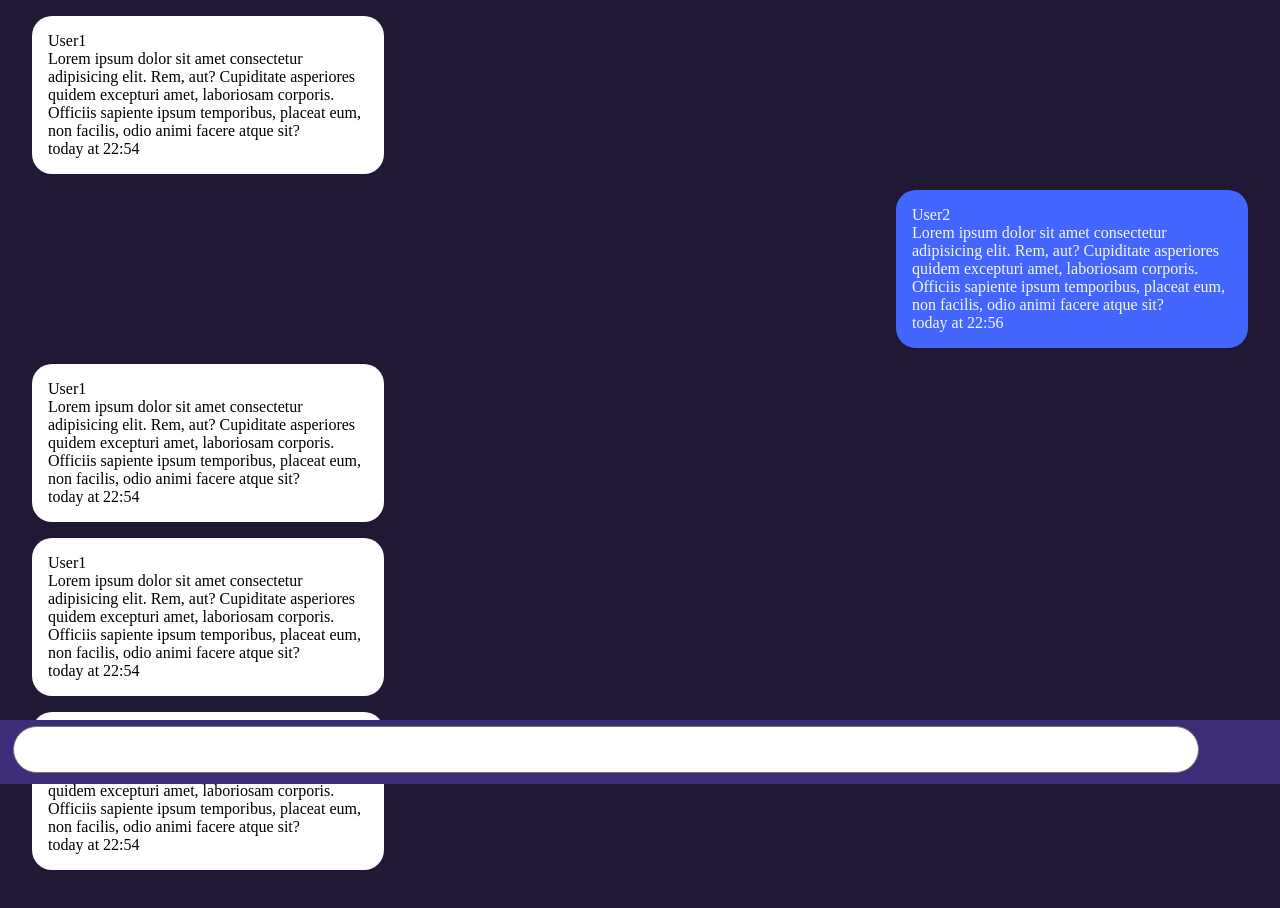
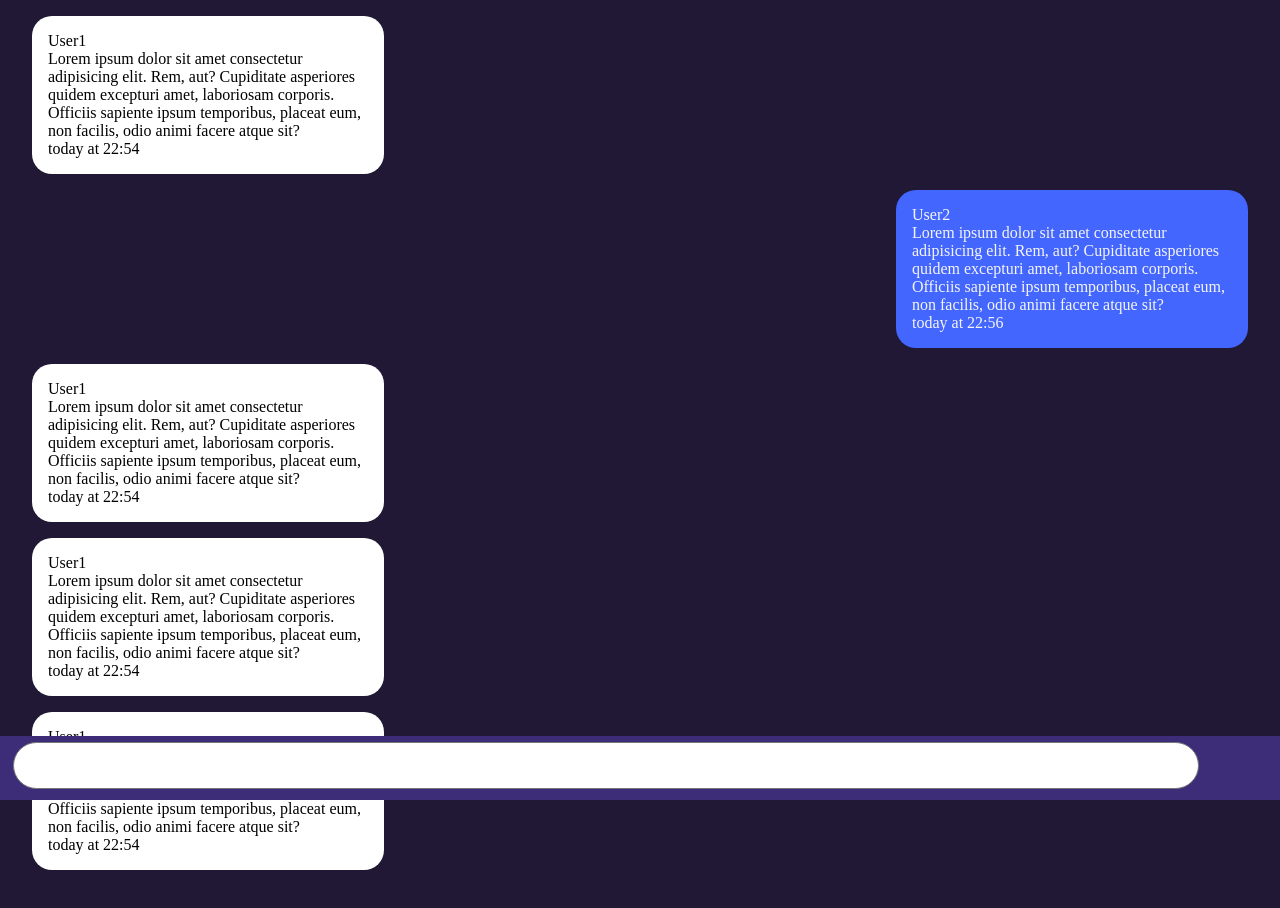
Before and after one commit to Sermi13/Chat-Room-project, a plain HTML site: page frontend/index.html in a window 1280 px wide. Drawn offline with Linux system fonts and the light colour scheme.

Commit message:
fixed the chatbox holder

```diff
--- a/frontend/style.css
+++ b/frontend/style.css
@@ -8,7 +8,7 @@ body {
 }
 .chatbox-holder {
   position: fixed;
-  top: 90%;
+  bottom: 0;
   background-color: rgb(61, 45, 121);
   width: 100%;
   height: 4rem;
```
